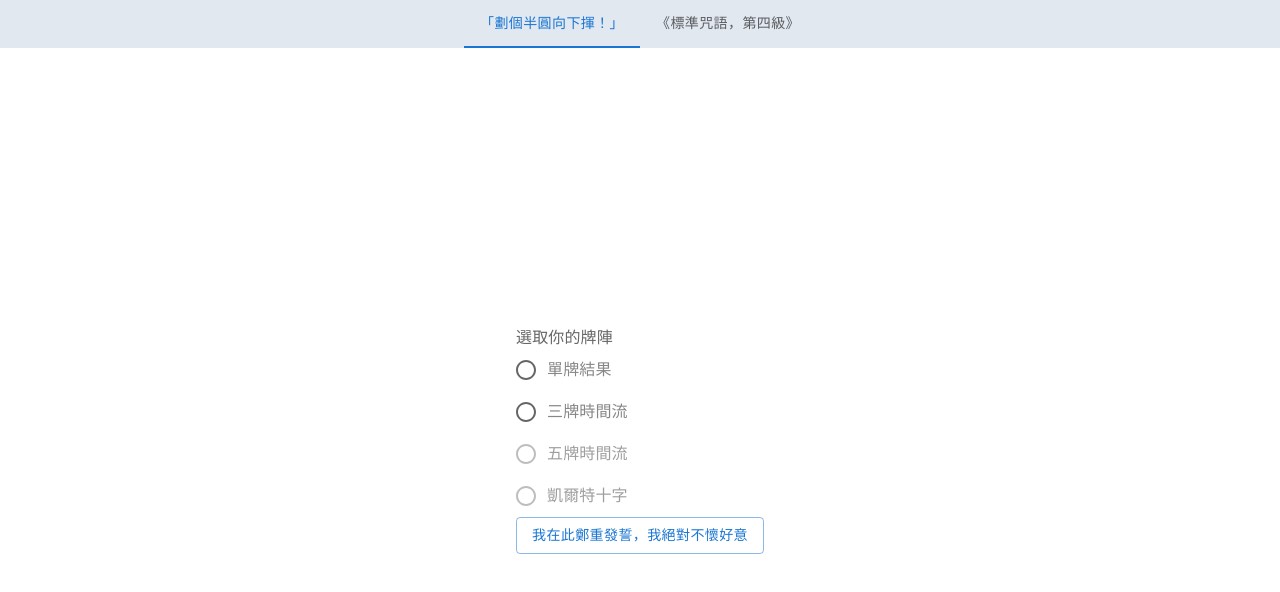
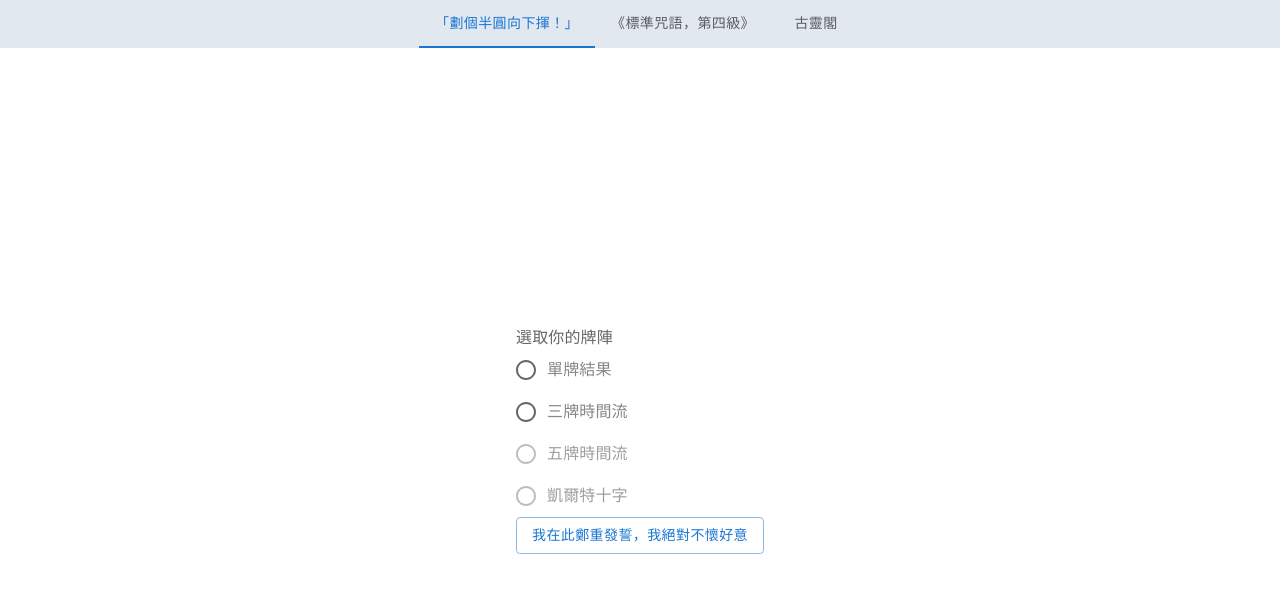
Before and after one commit to wade0615/tarot-card-react, a React (Create React App) app: page / in a window 1280 px wide. Shown: the top 592 px of the page. Built offline with nearby package versions, Linux system fonts and the light colour scheme.

Commit message:
feat: Gringotts bank

```diff
--- a/src/components/Nav.js
+++ b/src/components/Nav.js
@@ -39,11 +39,16 @@ function Nav({ ...props }) {
           label="《標準咒語，第四級》"
         />
         {value !== ROUTES.MAIN.MAIN &&
-        value !== ROUTES.MAIN.CARD_EXPLANATION ? (
+        value !== ROUTES.MAIN.CARD_EXPLANATION &&
+        value !== ROUTES.MAIN.GRINGOTTS? (
           <Tab value={value} label="萬應室" />
         ) : (
           ""
         )}
+        <Tab
+          value={ROUTES.MAIN.GRINGOTTS}
+          label="古靈閣"
+        />
       </Tabs>
     </StyleNav>
   );
--- a/src/config/router.config.js
+++ b/src/config/router.config.js
@@ -7,12 +7,14 @@ const PAGE = {
   CARD_EXPLANATION: "/card-explanation",
   LOGING: "/login",
   SAMPLE: "/sample",
+  GRINGOTTS: "/gringotts",
 };
 
 const ROUTES = {
   MAIN: {
     MAIN: PAGE.MAIN,
     CARD_EXPLANATION: PAGE.CARD_EXPLANATION,
+    GRINGOTTS: PAGE.GRINGOTTS,
   },
   LOGIN: PAGE.LOGING,
   SAMPLE: PAGE.SAMPLE,
--- a/src/index.js
+++ b/src/index.js
@@ -7,6 +7,7 @@ import Nav from "./components/Nav";
 import Home from "./layouts/home";
 import Library from "./layouts/Library";
 import CardExplanation from "./layouts/CardExplanation";
+import Gringotts from "./layouts/Gringotts";
 import reportWebVitals from "./reportWebVitals";
 
 import cards from "./assets/cards/index";
@@ -30,6 +31,7 @@ ReactDOM.render(
             element={<CardExplanation />}
           />
         ))}
+        <Route exact path={ROUTES.MAIN.GRINGOTTS} element={<Gringotts />} />
       </Routes>
     </BrowserRouter>
   </React.StrictMode>,
--- /dev/null
+++ b/src/layouts/Gringotts.js
@@ -0,0 +1,24 @@
+import React, { useState, useEffect } from "react";
+import styled from "styled-components";
+import richartQRcode from "../assets/richart.jpeg";
+
+const BankWrapper = styled.div`
+  position: relative;
+  color: #878787;
+`;
+
+function Gringotts() {
+  const [bankName, setBankName] = useState("Richart");
+
+  return (
+    <BankWrapper className="min-h-screen max-w-screen-sm m-auto p-6 pt-20">
+      <h2 className="text-3xl text-center">{bankName}</h2>
+      <p
+        className="text-xl text-center"
+      >812-28881014561061</p>
+      <img className="mx-auto max-w-xs" src={richartQRcode} alt='richart' />
+    </BankWrapper>
+  );
+}
+
+export default Gringotts;
```
Also changed, not shown: src/assets/richart.jpeg (added).
